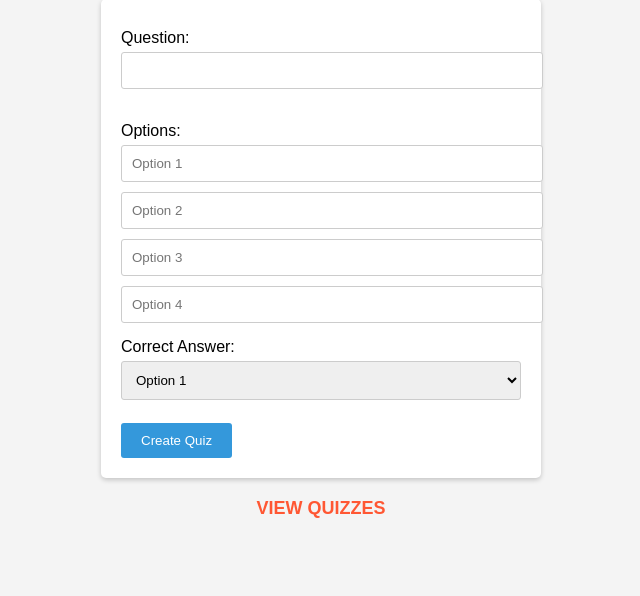
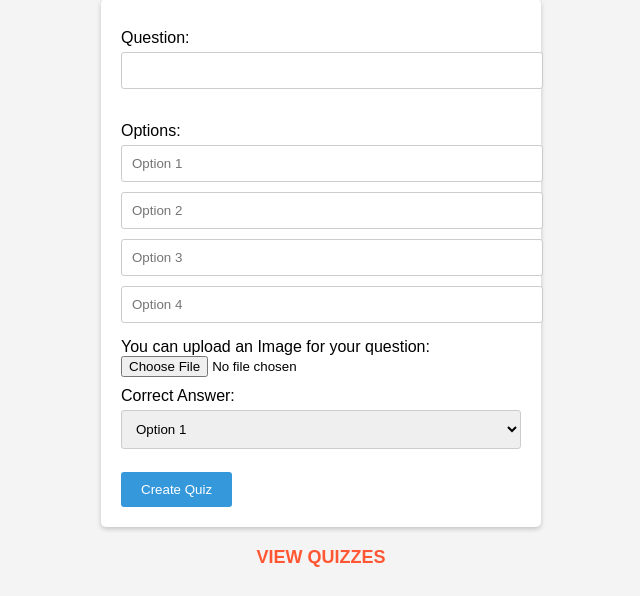
Before and after one commit to junyanchen123/312, a Flask app: page /create_quiz in a window 1280 px wide. Shown: the part 121-717 px from the top of the page, without its empty margins (319-959 px from the left). Run offline with Flask 3, Linux system fonts and the light colour scheme.

Commit message:
image upload

```diff
--- a/hello_flask/app.py
+++ b/hello_flask/app.py
@@ -1,10 +1,12 @@
 import html
 import hashlib
+import os
+
 import bcrypt
 import json
 import datetime
 from bson.objectid import ObjectId
-from flask import Flask, make_response, request, redirect, render_template
+from flask import Flask, make_response, request, redirect, render_template, send_from_directory
 from pymongo import MongoClient
 from uuid import uuid4
 
@@ -17,9 +19,10 @@ quiz_collection = db['quiz']
 
 app = Flask(__name__)  # initialise the applicaton
 
-post_collection.delete_many({})                            #REMOVE THIS LINE
-security_collection.delete_many({})                        #REMOVE THIS LINE
+post_collection.delete_many({})  # REMOVE THIS LINE
+security_collection.delete_many({})  # REMOVE THIS LINE
 quiz_collection.delete_many({})
+
 
 @app.route("/")
 def home():
@@ -46,14 +49,14 @@ def posterthingy():
     return csser("templates/posts.css")
 
 
-
 def userLocator():
-    auth = request.cookies.get('auth')          #gets auth plaintext
-    username = "Guest"                          #default is guest
-    if auth != None:                            #if there is an auth cookie, gets username
-        hashAuth = hashSlingingSlasher(auth)    #hashes auth plaintext
-        record = security_collection.find_one({"hashed authentication token": hashAuth})    #finds user record in database
-        username = record["username"]           #gets username from user record
+    auth = request.cookies.get('auth')  # gets auth plaintext
+    username = "Guest"  # default is guest
+    if auth != None:  # if there is an auth cookie, gets username
+        hashAuth = hashSlingingSlasher(auth)  # hashes auth plaintext
+        record = security_collection.find_one(
+            {"hashed authentication token": hashAuth})  # finds user record in database
+        username = record["username"]  # gets username from user record
     return username
 
 
@@ -66,7 +69,8 @@ def jsFunctions():
 @app.route("/background-posts.jpg")
 def background():
     imageCodeStream = open("templates/background-posts.jpg", "rb").read()
-    return betterMakeResponse(imageCodeStream,"image/jpg")
+    return betterMakeResponse(imageCodeStream, "image/jpg")
+
 
 @app.route("/visit-counter")
 def cookie():
@@ -83,11 +87,12 @@ def cookie():
 
 @app.route("/guest", methods=['POST'])
 def guestMode():
-    token_str = request.cookies.get("auth")                 #gets auth plaintext cookie
-    response = make_response(redirect("/view_quizzes.html",301))   #makes redirect response object
-    if token_str != None:                                   #if there is a user signed in
-        response.delete_cookie("auth")                      #remove auth cookie (sign user out)
-    return response                                         #return posts.html
+    token_str = request.cookies.get("auth")  # gets auth plaintext cookie
+    response = make_response(redirect("/view_quizzes.html", 301))  # makes redirect response object
+    if token_str != None:  # if there is a user signed in
+        response.delete_cookie("auth")  # remove auth cookie (sign user out)
+    return response  # return posts.html
+
 
 @app.route("/register", methods=['POST'])
 def register():
@@ -204,10 +209,12 @@ def like():
         post_collection.update_one({"mesID": messageID['postid']}, {"$set": {"userswholiked": listasString}})
         return betterMakeResponse("User did not like", "text/plain", 200)
 
+
 @app.route('/create_quiz', methods=['GET', 'POST'])
 def create_quiz():
     if request.method == 'POST':
         # Get quiz data from the form
+        print(request)
         question = request.form['question']
         option1 = request.form['option1']
         option2 = request.form['option2']
@@ -223,20 +230,39 @@ def create_quiz():
             'option2': html.escape(option2),
             'option3': html.escape(option3),
             'option4': html.escape(option4),
-            'correct_answer': html.escape(correct_answer)
+            'correct_answer': html.escape(correct_answer),
         }
-        quiz_collection.insert_one(quiz_data)
-
-        #return betterMakeResponse("Create quiz successfully", "text/plain", 200)
+        inserted = quiz_collection.insert_one(quiz_data)
+        # Handle quiz image upload
+        if 'quiz_image' in request.files:
+            quiz_image = request.files['quiz_image']
+            if quiz_image.filename == '':
+                return redirect('/view_quizzes', 301)
+            print(quiz_image)
+            _id = inserted.inserted_id
+            dir = '/uploaded'
+            if not os.path.exists(dir):
+                os.makedirs(dir)
+            image_filename = str(_id) + '.jpg'
+            filepath = os.path.join(dir, image_filename)
+            quiz_image.save(filepath)
+            quiz_collection.update_one({'_id': _id}, {'$set': {'image': image_filename}})
         return redirect('/view_quizzes', 301)
     else:
         # If it's a get request, render the 'create_quiz.html' template
         return render_template('create_quiz.html')
 
+
+@app.route('/uploaded_file/<filename>')
+def sendimage(filename):
+    return send_from_directory('/uploaded',filename)
+
+
 @app.route('/view_quizzes', methods=['GET'])
 def view_quizzes():
     quizzes = quiz_collection.find()
     return render_template('view_quizzes.html', quizzes=quizzes)
+
 
 @app.route('/check_answer/<quiz_id>', methods=['POST'])
 def check_answer(quiz_id):
@@ -253,6 +279,7 @@ def check_answer(quiz_id):
             return betterMakeResponse("Correct", "text/plain", 200)
         else:
             return betterMakeResponse("Incorrect", "text/plain", 200)
+
 
 def hashSlingingSlasher(token):  # wrapper for hashlib256
     object256 = hashlib.sha256()
--- a/hello_flask/templates/create_quiz.html
+++ b/hello_flask/templates/create_quiz.html
@@ -6,7 +6,7 @@
 </head>
 <body>
     <h1>Create a Quiz</h1>
-    <form action="/create_quiz" method="post">
+    <form action="/create_quiz" method="post" enctype="multipart/form-data">
         <label for="question">Question:</label>
         <input type="text" name="question" required><br><br>
 
@@ -15,6 +15,10 @@
         <input type="text" name="option2" placeholder="Option 2" required><br>
         <input type="text" name="option3" placeholder="Option 3" required><br>
         <input type="text" name="option4" placeholder="Option 4" required><br>
+
+
+        <label for="quiz_image">You can upload an Image for your question:</label>
+        <input type="file" name="quiz_image" >
 
         <label for="correct_answer">Correct Answer:</label>
         <select name="correct_answer">
--- a/hello_flask/templates/view_quizzes.html
+++ b/hello_flask/templates/view_quizzes.html
@@ -17,6 +17,10 @@
                 <strong>Posted by: </strong>{{ quiz.username }}<br>
                 <strong>Question: </strong>{{ quiz.question }}<br>
                 <strong>Options: </strong><br>
+                {% if quiz.image %}
+                    <strong>Quiz Image </strong>
+                    <img src="{{ url_for('sendimage', filename=quiz._id|string + '.jpg') }}" alt="Image" class="quiz-image">
+                {% endif %}
                 <ul>
                     <li><input type="radio" name="choice" value="option1">{{ quiz.option1 }}</li>
                     <li><input type="radio" name="choice" value="option2">{{ quiz.option2 }}</li>
```
